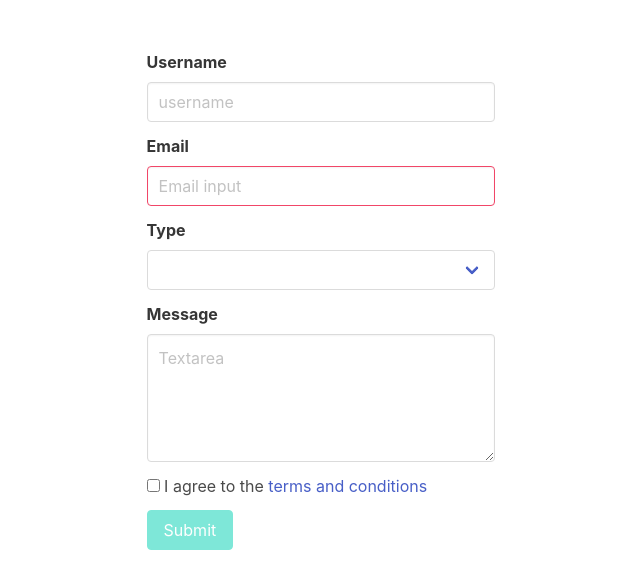
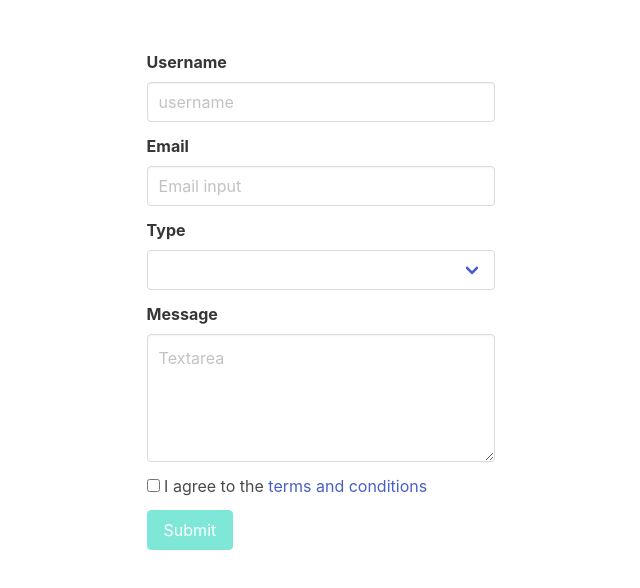
Before and after one commit to aymen7/Angular-reactive-forms, an Angular app: page / in a window 1280 px wide. Shown: the top 588 px of the page, without its empty margins (283-923 px from the left). Built offline with nearby package versions, Linux system fonts and the light colour scheme.

Commit message:
finishing the validation for the username and email fields

```diff
--- a/src/app/form/form.component.html
+++ b/src/app/form/form.component.html
@@ -1,17 +1,30 @@
+<!-- in every control field i am adding two validation messages first one to display info about what ever the field is required  -->
+<!-- the second one is to describe if the field is valid as a whole -->
+<!-- we did add the ngModel [email]='true' to give the email input to give it that email like behaviour (validation,....) -->
 <div class="columns container">
-  <form class="is-three-fifths" [formGroup]="myForm" (ngSubmit)="submitForm(myForm.value)">
+  <form class="is-three-fifths " [formGroup]="myForm" (ngSubmit)="submitForm(myForm.value)">
     <div class="field">
       <label for="username" class="label">Username</label>
       <div class="control">
-        <input type="text" class="input" placeholder="username" id="username" [formControl]="myForm.controls['username']">
+        <input type="text" class="input" placeholder="username" id="username" [formControl]="myForm.controls['username']"
+        [class.is-danger]="myForm.controls['username'].touched && !myForm.controls['username'].valid" >
+        <p class="help is-danger" *ngIf="myForm.controls['username'].touched && myForm.controls['username'].hasError('required')">
+          This username field is required</p>
+        <p class="help is-danger"
+           *ngIf="myForm.controls['username'].touched && myForm.controls['username'].hasError('invalidUsername')
+           && !myForm.controls['username'].hasError('required')">This username field is not valid </p>
       </div>
     </div>
     <div class="field">
       <label class="label">Email</label>
       <div class="control">
-        <input class="input is-danger" type="email" placeholder="Email input" value="hello@" [formControl]="myForm.controls['email']">
+        <input class="input is-danger" type="email" placeholder="Email input" [formControl]="myForm.controls['email']"
+        ngModel [email]="true" [class.is-danger]="!myForm.controls['email'].valid && myForm.controls['email'].touched">
       </div>
-      <p class="help is-danger" *ngIf="false">This email is invalid</p>
+      <p class="help is-danger" *ngIf="myForm.controls['email'].touched && myForm.controls['email'].hasError('required')">
+        This email field is required</p>
+      <p class="help is-danger" *ngIf="myForm.controls['email'].touched && !myForm.controls['email'].valid
+      && !myForm.controls['email'].hasError('required')">This email field is invalid</p>
     </div>
     <div class="field">
       <label class="label">Type</label>
--- a/src/app/form/form.component.ts
+++ b/src/app/form/form.component.ts
@@ -1,5 +1,5 @@
 import { Component, OnInit } from '@angular/core';
-import { FormBuilder, FormGroup, Validators} from '@angular/forms';
+import {FormBuilder, FormControl, FormGroup, Validators} from '@angular/forms';
 import { Post} from './post.model';
 @Component({
   selector: 'app-form',
@@ -9,27 +9,39 @@ import { Post} from './post.model';
 export class FormComponent implements OnInit {
   /*we will use myForm as our FormGroup*/
   myForm: FormGroup;
+  /*post instance to store our user's input data */
   post: Post;
   /*inject fb instance as our FormBuilder*/
   constructor(_fb: FormBuilder) {
     this.myForm = _fb.group({
-      'username': [null, Validators.compose([Validators.required])],
-      'email': [null, Validators.compose([Validators.required])],
-      'message': [null, Validators.compose([Validators.required])],
-      'type': [null, Validators.compose([Validators.required])],
-      'terms_check_box': [null, Validators.compose([Validators.required])]
+      'username': ['', Validators.compose([Validators.required, usernameValidator])],
+      'email': ['', Validators.compose([Validators.required, Validators.min(3)])],
+      'message': ['', Validators.compose([Validators.required])],
+      'type': ['', Validators.compose([Validators.required])],
+      'terms_check_box': ['', Validators.compose([Validators.required])]
     });
   }
   submitForm(form: any) {
+    /* initialisation of the new post object with the user's input*/
     this.post = new Post(form.username, form.email, form.message, form.type);
+    /*just for debugging */
     console.log('form value: ' + this.post.username);
     console.log('form value: ' + this.post.email);
     console.log('form value: ' + this.post.message);
     console.log('form value: ' + this.post.type);
     console.log('form value: ' + form.terms_check_box);
   }
-
   ngOnInit() {
   }
-
 }
+function usernameValidator(control: FormControl): { [s: string]: boolean} {
+  /* this function is with the purpose of validating the username
+     it take a FormControl instance as an input and return 'invalidUsername' if the username is not valid
+     A regular expression that only matches a valid Github username
+     url for the regex: https://www.npmjs.com/package/github-username-regex*/
+  /* Adding a value when specifying the FormControl in the FormBuilder because if you leave it to null it will cuz
+  *  major problems when calling the validator function */
+if (!control.value.match(/^[a-z\d](?:[a-z\d]|-(?=[a-z\d])){0,38}$/i) ) {
+  return {invalidUsername: true};
+}
+}
```
